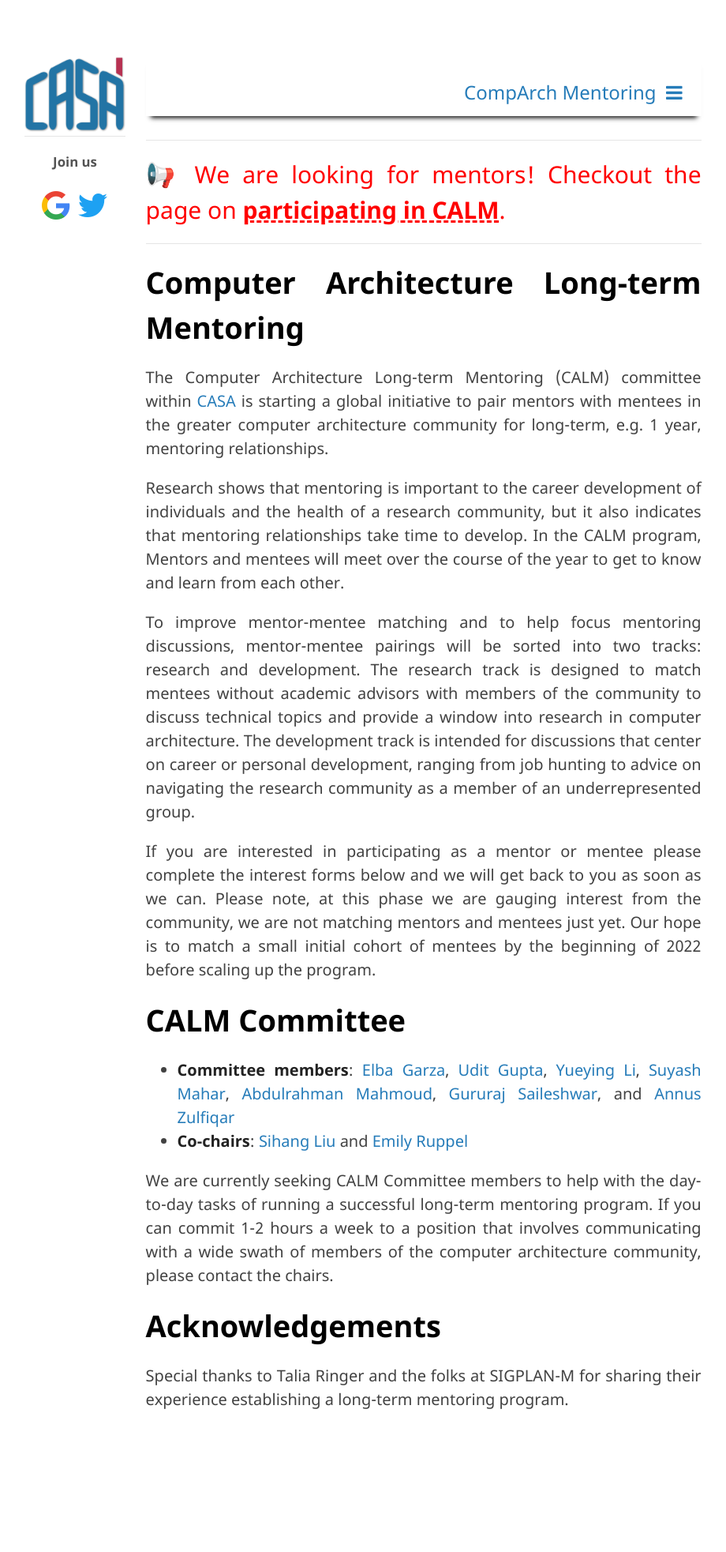
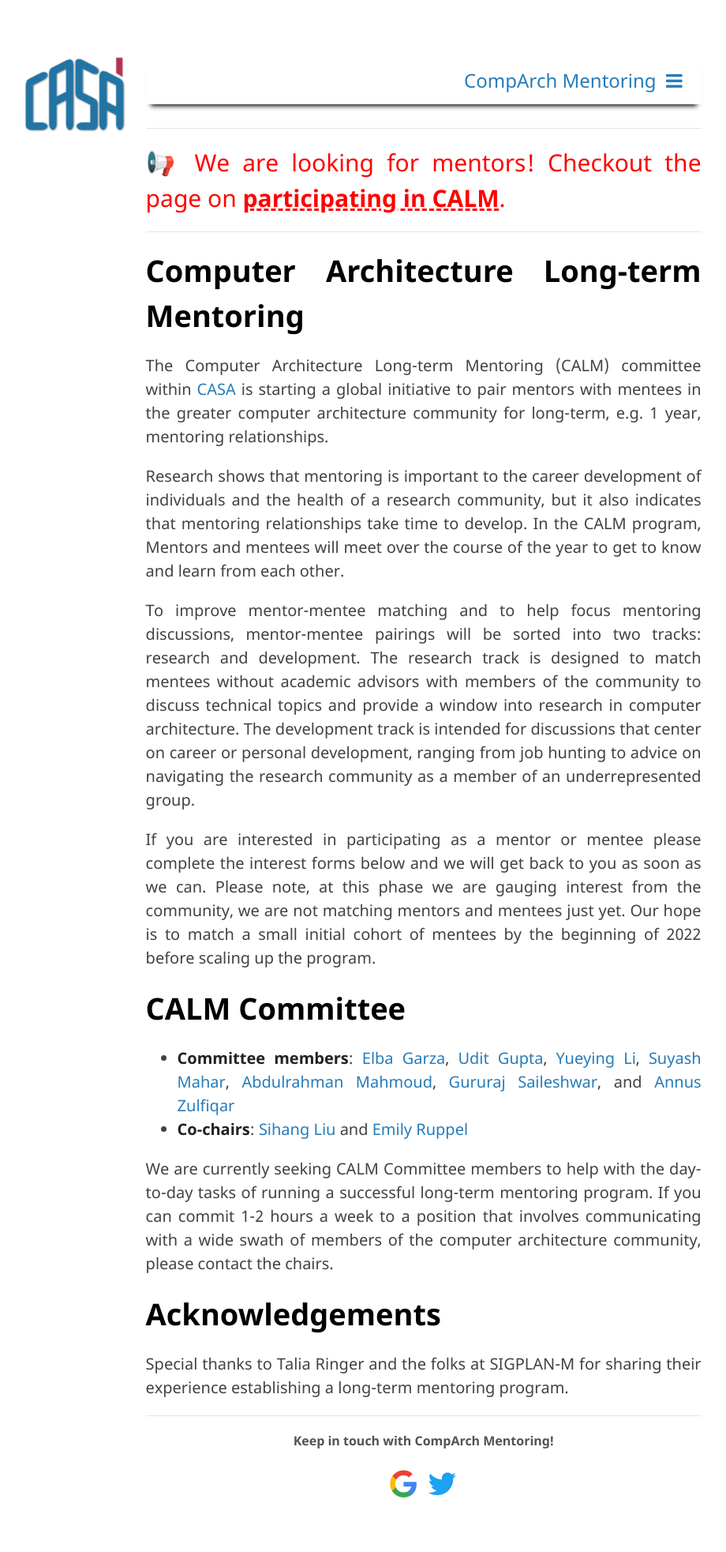
Before and after one commit to suyashmahar/jekyll-conf-website, a Jekyll site: the page built from index.md, in a window 1280 px wide. Shown: the whole page at 79% size, without its empty margins (169-1089 px from the left). Built offline with Jekyll 4.4.1, drawn with Linux system fonts in a browser that asks for light colours; before the commit the page ends 1857 px from its top, so only the background shows below that.

Commit message:
Fix responsive design

```diff
--- a/_layouts/default.html
+++ b/_layouts/default.html
@@ -26,23 +26,16 @@
       <header>
 
         {% if site.logo %}
-          <img src="{{site.logo | relative_url}}" alt="Logo" />
+        <div class="header-div">
+          <div class="header-logo">
+            <img src="{{ site.logo | relative_url }}" alt="Logo" />
+          </div>
+          <div class="header-text">
+            {{ site.title }}
+          </div>
+        </div>
         {% endif %}
 
-	<hr>
-        <h2 class="join-title">Join us</h2>
-
-        <div class="join-gallery">
-            {% for medium in site.data.social %}
-            {% if medium.active == true %}
-            <a href="{{ medium.link }}" title="{{ medium.name }}">
-                <i class="fa fa-3x {{ medium.icon }}" style="color: #{{ medium.color}};"></i>
-            </a>
-            {% endif %}
-            {% endfor %}
-        </div>
-
-        <div style="margin-bottom: 50px;"></div>
 
       </header>
 
@@ -89,6 +82,20 @@
       <div class="content">
 	{{ content }}
       </div>
+
+      <div class="footer">
+        <hr>
+        <h2 class="join-title">Keep in touch with {{ site.title }}!</h2>
+        <div class="join-gallery">
+          {% for medium in site.data.social %}
+          {% if medium.active == true %}
+          <a href="{{ medium.link }}" title="{{ medium.name }}">
+            <i class="fa fa-2x {{ medium.icon }}" style="color: #{{ medium.color}};"></i>
+          </a>
+          {% endif %}
+          {% endfor %}
+        </div>
+      </div>
       </section>
     </div>
     <script src="{{ "/assets/js/scale.fix.js" | relative_url }}"></script>
--- a/_sass/jekyll-theme-minimal.scss
+++ b/_sass/jekyll-theme-minimal.scss
@@ -1,6 +1,11 @@
 @import "fonts";
 @import "rouge-github";
 
+.header-div {
+  width: 100%;
+  text-align: center;
+  font-size: 1.5em;
+}
 
 .nav-bar {
   font-size: 1.5em;
@@ -57,7 +62,6 @@
 .nav-bar-content {
     padding-left: 0%;
     background: #fff;
-    padding-top: 0.5em;
 }
 
 .event-header {
@@ -122,6 +126,10 @@ section {
   margin-right: 0%;
   margin-left: 0%;
   text-align: justify !important;
+}
+
+.join-title {
+  font-size: 0.8em !important;
 }
 
 h1 {
@@ -319,6 +327,10 @@ footer {
     float: none;
   }
 
+  .header-text {
+    display: none;
+  }
+
   .nav-bar {
     display: block;
     width: auto;
@@ -363,7 +375,6 @@ footer {
   }
 
   section {
-    border:1px solid #e5e5e5;
     border-width:1px 0;
     padding:20px 0;
     margin:0 0 20px;
@@ -373,10 +384,26 @@ footer {
     display:inline;
   }
 
+  .header-logo {
+    width: 30%;
+    margin: auto;
+  }
+
+  .header-text {
+    display: none;
+  }
+
   header ul {
     position:absolute;
     right:50px;
     top:52px;
+  }
+
+  .nav-bar {
+    box-shadow: none;
+    border-style: solid;
+    border-width: 0 0 1px 0;
+    border-color: #000;
   }
 }
 
```
